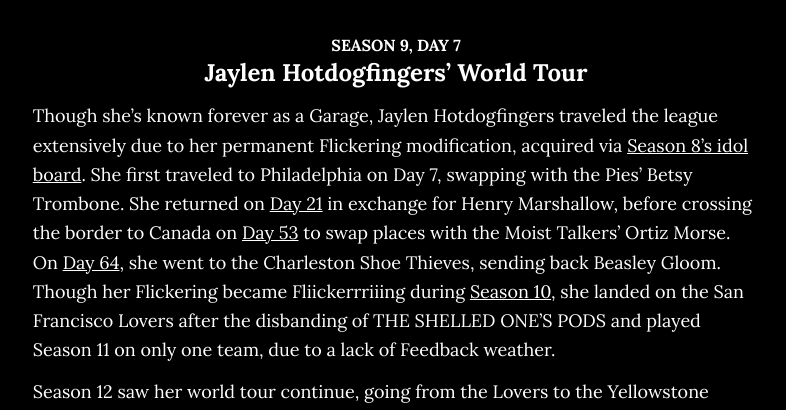
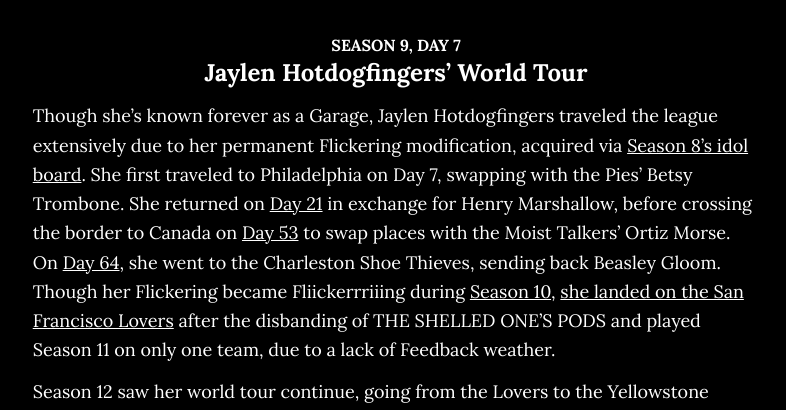
Before and after one commit to iliana/before, a Next.js app: page /_before/histories/garages in a window 1280 px wide. Shown: the part 2525-2935 px from the top of the page, without its empty margins (244-1030 px from the left). Built offline with nearby package versions, Linux system fonts and the light colour scheme.

Commit message:
made it so jaylen's world tour links are at top of league list
actual real final commit for tonight underscore final underscore final dot psd

```diff
--- a/pages/histories/garages.jsx
+++ b/pages/histories/garages.jsx
@@ -97,15 +97,14 @@ export default function Page() {
         <p>
           Though she’s known forever as a Garage, Jaylen Hotdogfingers traveled the league extensively due to her
           permanent Flickering modification, acquired via <Jump redirect="/leaderboard" season={8} day={100}>Season 8’s idol board</Jump>.
-          She first traveled to Philadelphia on Day 7, swapping with the Pies’ Betsy Trombone. She returned on <Jump time="2020-10-06T12:10:10Z">Day 21</Jump> in exchange for Henry Marshallow, before crossing the border to Canada on <Jump time="2020-10-07T20:16:34Z">Day 53</Jump> to swap places with the Moist Talkers’ Ortiz Morse. On <Jump time="2020-10-08T07:21:38Z">Day 64</Jump>, she went to the Charleston Shoe Thieves, sending back Beasley Gloom. Though her Flickering became
-          Fliickerrriiing during <Jump redirect="/leaderboard" season={10} day={100}>Season 10</Jump>, she landed on the San Francisco
-          Lovers after the disbanding of THE SHELLED ONE’S PODS and played Season 11 on only one team, due to a lack of
+          She first traveled to Philadelphia on Day 7, swapping with the Pies’ Betsy Trombone. She returned on <Jump time="2020-10-06T12:10:10Z">Day 21</Jump> in exchange for Henry Marshallow, before crossing the border to Canada on <Jump time="2020-10-07T20:16:34Z">Day 53</Jump> to swap places with the Moist Talkers’ Ortiz Morse. On <Jump team="eb67ae5e-c4bf-46ca-bbbc-425cd34182ff" time="2020-10-08T07:21:38Z">Day 64</Jump>, she went to the Charleston Shoe Thieves, sending back Beasley Gloom. Though her Flickering became
+          Fliickerrriiing during <Jump redirect="/leaderboard" season={10} day={100}>Season 10</Jump>, <Jump redirect="/offseason" time="time=2020-10-18T19%3A30%3A00Z">she landed on the San Francisco Lovers</Jump> after the disbanding of THE SHELLED ONE’S PODS and played Season 11 on only one team, due to a lack of
           Feedback weather.
         </p>
         <p>
-          Season 12 saw her world tour continue, going from the Lovers to the Yellowstone Magic on <Jump redirect="/league" time="2021-03-02T03:15:04Z">Day 12</Jump> for Yeong-Ho Garcia, the Hawaiʻi Fridays on <Jump redirect="/league" time="2021-03-04T00:00:51Z">Day 56</Jump> for James Mora, the Core Mechanics on <Jump redirect="/league" time="2021-03-09T20:12:21Z">Season 13, Day 28</Jump> for Lizzy Pasta, and back to Seattle on <Jump redirect="/league" time="2021-03-11T08:06:08Z">Day 64</Jump> for Mindy Kugel. Fans elected to move Hotdogfingers to the Shadows, before she returned in <Jump redirect="/offseason" time="2021-04-11T18:30:00Z">Season 15’s
+          Season 12 saw her world tour continue, going from the Lovers to the Yellowstone Magic on <Jump team="b72f3061-f573-40d7-832a-5ad475bd7909" redirect="/league" time="2021-03-02T03:15:04Z">Day 12</Jump> for Yeong-Ho Garcia, the Hawaiʻi Fridays on <Jump team="7966eb04-efcc-499b-8f03-d13916330531" redirect="/league" time="2021-03-04T00:00:51Z">Day 56</Jump> for James Mora, the Core Mechanics on <Jump team="979aee4a-6d80-4863-bf1c-ee1a78e06024" redirect="/league" time="2021-03-09T20:12:21Z">Season 13, Day 28</Jump> for Lizzy Pasta, and back to Seattle on <Jump redirect="/league" time="2021-03-11T08:06:08Z">Day 64</Jump> for Mindy Kugel. Fans elected to move Hotdogfingers to the Shadows, before she returned in <Jump redirect="/offseason" time="2021-04-11T18:30:00Z">Season 15’s
           election</Jump>. The next leg of her world tour started in Season 17, taking her to
-          Charleston again on <Jump redirect="/league" time="2021-04-20T05:01:52Z">Day 15</Jump>, for Fitzgerald Wanderlust, and then to Yellowstone on <Jump redirect="/league" time="2021-04-22T23:08:32Z">Day 79</Jump> for Inky Rutledge. Her world tour ended down in the Core, arriving on <Jump redirect="/league" time="2021-04-23T10:10:39Z">Day 90</Jump> in exchange for Cravel Gesundheit, after Garages fans’ early-season votes to Reform her Fliickerrriiing paid
+          Charleston again on <Jump redirect="/league" time="2021-04-20T05:01:52Z">Day 15</Jump>, for Fitzgerald Wanderlust, and then to Yellowstone on <Jump team="bfd38797-8404-4b38-8b82-341da28b1f83" redirect="/league" time="2021-04-22T23:08:32Z">Day 79</Jump> for Inky Rutledge. Her world tour ended down in the Core, arriving on <Jump team="7966eb04-efcc-499b-8f03-d13916330531" redirect="/league" time="2021-04-23T10:10:39Z">Day 90</Jump> in exchange for Cravel Gesundheit, after Garages fans’ early-season votes to Reform her Fliickerrriiing paid
           off, <Jump redirect="/offseason" time="2021-04-25T18:15:00Z">rerolling the modification into Super Idol</Jump>.
         </p>
       </Entry>
```
